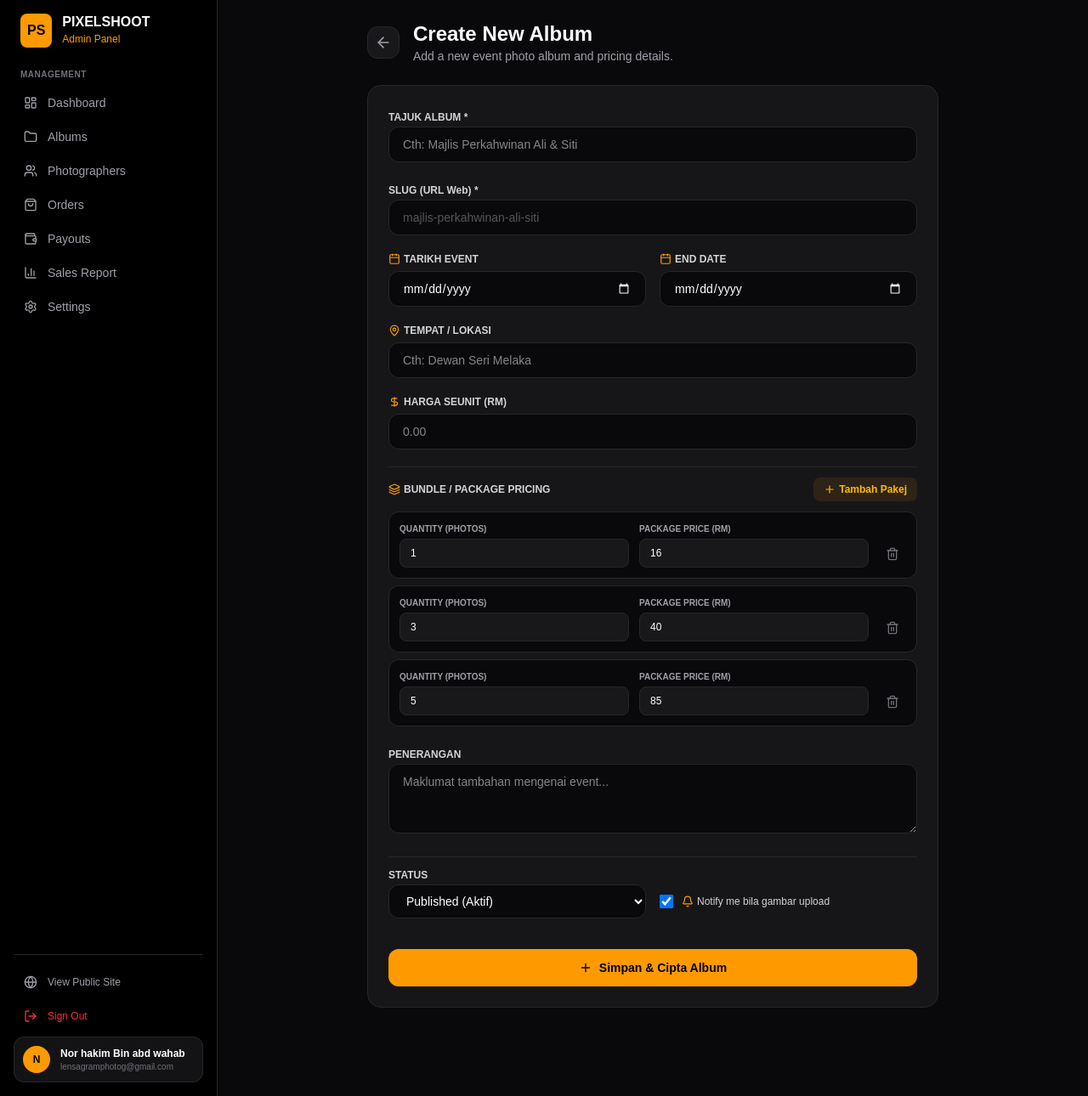
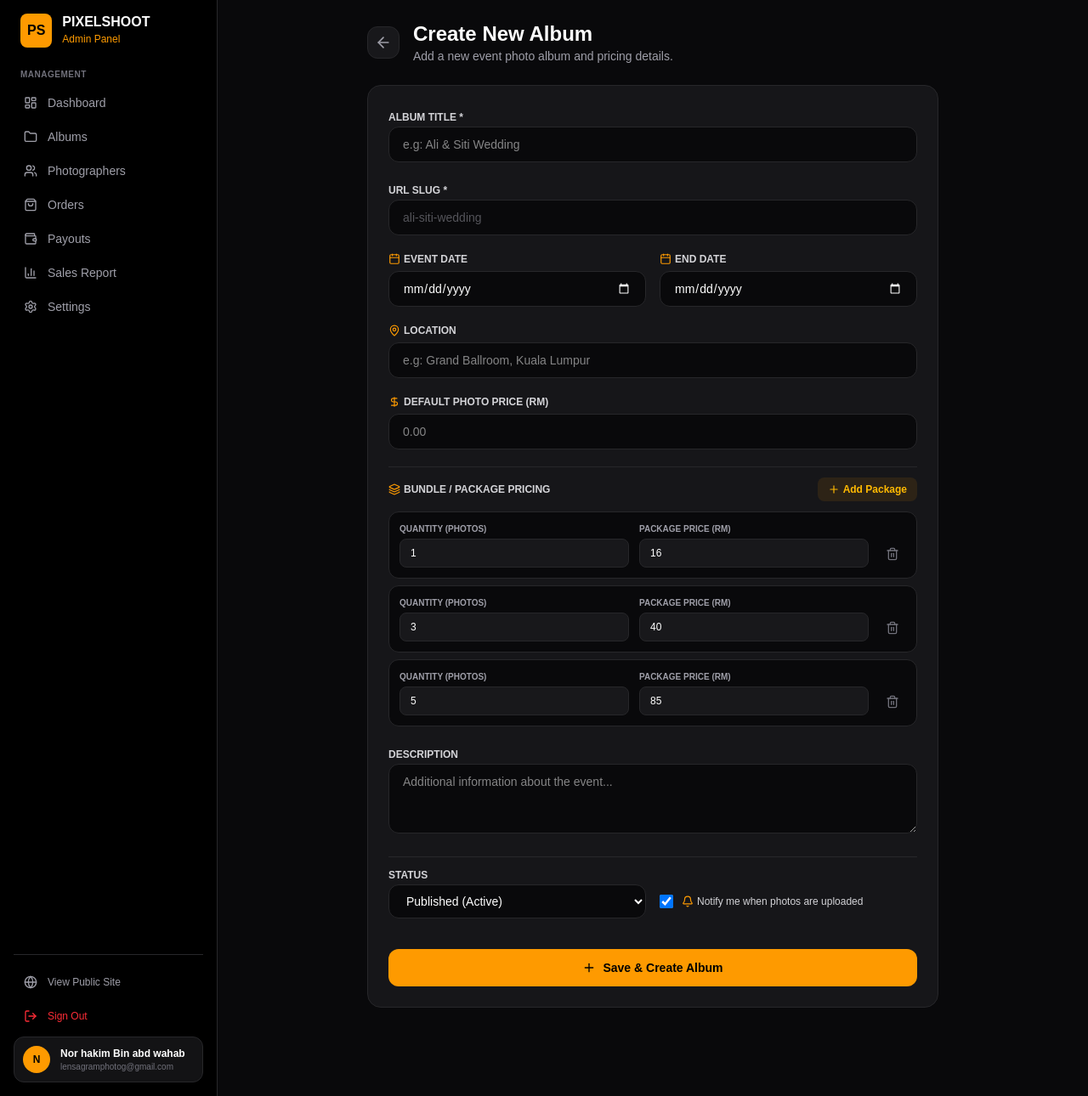
Before and after one commit to PixelShooter8/PixelShoot, a Next.js app: page /admin/albums/new in a window 1280 px wide. Shown: the whole page at 85% size. Built offline with nearby package versions, Linux system fonts and the light colour scheme; no server answers.

Commit message:
Add bundle pricing to new album form

```diff
--- a/app/admin/albums/new/page.jsx
+++ b/app/admin/albums/new/page.jsx
@@ -27,7 +27,7 @@ export default function NewAlbumPage() {
     notify_photographer: true,
   });
 
-  // State untuk Senarai Harga Bundle (Pakej)
+  // State for Bundle Pricing Packages
   const [bundles, setBundles] = useState([
     { qty: 1, price: 16 },
     { qty: 3, price: 40 },
@@ -93,11 +93,11 @@ export default function NewAlbumPage() {
 
       if (error) throw error;
 
-      alert('Album berjaya dicipta!');
+      alert('Album successfully created!');
       router.push('/admin/albums');
       router.refresh();
     } catch (err) {
-      alert('Gagal mencipta album: ' + err.message);
+      alert('Failed to create album: ' + err.message);
     } finally {
       setLoading(false);
     }
@@ -119,41 +119,41 @@ export default function NewAlbumPage() {
         </div>
       </div>
 
-      {/* Borang */}
+      {/* Form */}
       <form onSubmit={handleSubmit} className="bg-zinc-900/90 border border-zinc-800 rounded-2xl p-6 space-y-5">
-        {/* Tajuk */}
+        {/* Title */}
         <div className="space-y-1.5">
-          <label className="text-xs font-semibold text-zinc-300">TAJUK ALBUM *</label>
+          <label className="text-xs font-semibold text-zinc-300">ALBUM TITLE *</label>
           <input
             type="text"
             name="title"
             required
             value={formData.title}
             onChange={handleTitleChange}
-            placeholder="Cth: Majlis Perkahwinan Ali & Siti"
+            placeholder="e.g: Ali & Siti Wedding"
             className="w-full bg-zinc-950 border border-zinc-800 rounded-xl px-4 py-2.5 text-sm text-white focus:outline-none focus:border-amber-500 transition-colors"
           />
         </div>
 
         {/* Slug */}
         <div className="space-y-1.5">
-          <label className="text-xs font-semibold text-zinc-300">SLUG (URL Web) *</label>
+          <label className="text-xs font-semibold text-zinc-300">URL SLUG *</label>
           <input
             type="text"
             name="slug"
             required
             value={formData.slug}
             onChange={handleChange}
-            placeholder="majlis-perkahwinan-ali-siti"
+            placeholder="ali-siti-wedding"
             className="w-full bg-zinc-950 border border-zinc-800 rounded-xl px-4 py-2.5 text-sm text-zinc-400 focus:outline-none focus:border-amber-500 transition-colors"
           />
         </div>
 
-        {/* Tarikh & Tempat */}
+        {/* Dates & Location */}
         <div className="grid grid-cols-1 sm:grid-cols-2 gap-4">
           <div className="space-y-1.5">
             <label className="text-xs font-semibold text-zinc-300 flex items-center gap-1">
-              <Calendar className="w-3.5 h-3.5 text-amber-500" /> TARIKH EVENT
+              <Calendar className="w-3.5 h-3.5 text-amber-500" /> EVENT DATE
             </label>
             <input
               type="date"
@@ -180,22 +180,22 @@ export default function NewAlbumPage() {
 
         <div className="space-y-1.5">
           <label className="text-xs font-semibold text-zinc-300 flex items-center gap-1">
-            <MapPin className="w-3.5 h-3.5 text-amber-500" /> TEMPAT / LOKASI
+            <MapPin className="w-3.5 h-3.5 text-amber-500" /> LOCATION
           </label>
           <input
             type="text"
             name="location"
             value={formData.location}
             onChange={handleChange}
-            placeholder="Cth: Dewan Seri Melaka"
+            placeholder="e.g: Grand Ballroom, Kuala Lumpur"
             className="w-full bg-zinc-950 border border-zinc-800 rounded-xl px-4 py-2.5 text-sm text-white focus:outline-none focus:border-amber-500 transition-colors"
           />
         </div>
 
-        {/* Harga Seunit */}
+        {/* Unit Price */}
         <div className="space-y-1.5">
           <label className="text-xs font-semibold text-zinc-300 flex items-center gap-1">
-            <DollarSign className="w-3.5 h-3.5 text-amber-500" /> HARGA SEUNIT (RM)
+            <DollarSign className="w-3.5 h-3.5 text-amber-500" /> DEFAULT PHOTO PRICE (RM)
           </label>
           <input
             type="number"
@@ -208,7 +208,7 @@ export default function NewAlbumPage() {
           />
         </div>
 
-        {/* Bahagian Tetapan Harga Bundle */}
+        {/* Bundle Pricing Section */}
         <div className="space-y-3 pt-3 border-t border-zinc-800">
           <div className="flex items-center justify-between">
             <label className="text-xs font-semibold text-zinc-300 flex items-center gap-1">
@@ -219,7 +219,7 @@ export default function NewAlbumPage() {
               onClick={handleAddBundle}
               className="text-xs bg-amber-500/10 hover:bg-amber-500/20 text-amber-400 font-semibold px-3 py-1.5 rounded-lg transition-colors flex items-center gap-1"
             >
-              <Plus className="w-3.5 h-3.5" /> Tambah Pakej
+              <Plus className="w-3.5 h-3.5" /> Add Package
             </button>
           </div>
 
@@ -230,7 +230,7 @@ export default function NewAlbumPage() {
                   <span className="text-[10px] text-zinc-400 block mb-1 uppercase font-semibold">Quantity (Photos)</span>
                   <input
                     type="number"
-                    placeholder="Cth: 3"
+                    placeholder="e.g: 3"
                     value={bundle.qty}
                     onChange={(e) => handleBundleChange(index, 'qty', e.target.value)}
                     className="w-full bg-zinc-900 border border-zinc-800 rounded-lg px-3 py-2 text-xs text-white focus:outline-none focus:border-amber-500"
@@ -241,7 +241,7 @@ export default function NewAlbumPage() {
                   <input
                     type="number"
                     step="0.01"
-                    placeholder="Cth: 40"
+                    placeholder="e.g: 40"
                     value={bundle.price}
                     onChange={(e) => handleBundleChange(index, 'price', e.target.value)}
                     className="w-full bg-zinc-900 border border-zinc-800 rounded-lg px-3 py-2 text-xs text-white focus:outline-none focus:border-amber-500"
@@ -251,7 +251,7 @@ export default function NewAlbumPage() {
                   type="button"
                   onClick={() => handleRemoveBundle(index)}
                   className="mt-5 text-zinc-500 hover:text-red-400 p-2 transition-colors"
-                  title="Padam pakej"
+                  title="Remove package"
                 >
                   <Trash2 className="w-4 h-4" />
                 </button>
@@ -260,15 +260,15 @@ export default function NewAlbumPage() {
           </div>
         </div>
 
-        {/* Penerangan */}
+        {/* Description */}
         <div className="space-y-1.5">
-          <label className="text-xs font-semibold text-zinc-300">PENERANGAN</label>
+          <label className="text-xs font-semibold text-zinc-300">DESCRIPTION</label>
           <textarea
             name="description"
             rows="3"
             value={formData.description}
             onChange={handleChange}
-            placeholder="Maklumat tambahan mengenai event..."
+            placeholder="Additional information about the event..."
             className="w-full bg-zinc-950 border border-zinc-800 rounded-xl px-4 py-2.5 text-sm text-white focus:outline-none focus:border-amber-500 transition-colors"
           />
         </div>
@@ -283,8 +283,8 @@ export default function NewAlbumPage() {
               onChange={handleChange}
               className="w-full bg-zinc-950 border border-zinc-800 rounded-xl px-4 py-2.5 text-sm text-white focus:outline-none focus:border-amber-500 transition-colors"
             >
-              <option value="Published">Published (Aktif)</option>
-              <option value="Draft">Draft (Simpan Dulu)</option>
+              <option value="Published">Published (Active)</option>
+              <option value="Draft">Draft (Hidden)</option>
             </select>
           </div>
 
@@ -298,13 +298,13 @@ export default function NewAlbumPage() {
                 className="w-4 h-4 rounded border-zinc-800 bg-zinc-950 text-amber-500 focus:ring-amber-500"
               />
               <span className="text-xs font-medium text-zinc-300 flex items-center gap-1">
-                <Bell className="w-3.5 h-3.5 text-amber-500" /> Notify me bila gambar upload
+                <Bell className="w-3.5 h-3.5 text-amber-500" /> Notify me when photos are uploaded
               </span>
             </label>
           </div>
         </div>
 
-        {/* Butang Submit */}
+        {/* Submit Button */}
         <div className="pt-4">
           <button
             type="submit"
@@ -312,7 +312,7 @@ export default function NewAlbumPage() {
             className="w-full flex items-center justify-center gap-2 bg-amber-500 hover:bg-amber-600 text-black font-bold py-3 rounded-xl text-sm transition-colors disabled:opacity-50"
           >
             <Plus className="w-4 h-4" />
-            <span>{loading ? 'Menyiapkan Album...' : 'Simpan & Cipta Album'}</span>
+            <span>{loading ? 'Creating Album...' : 'Save & Create Album'}</span>
           </button>
         </div>
       </form>
```
